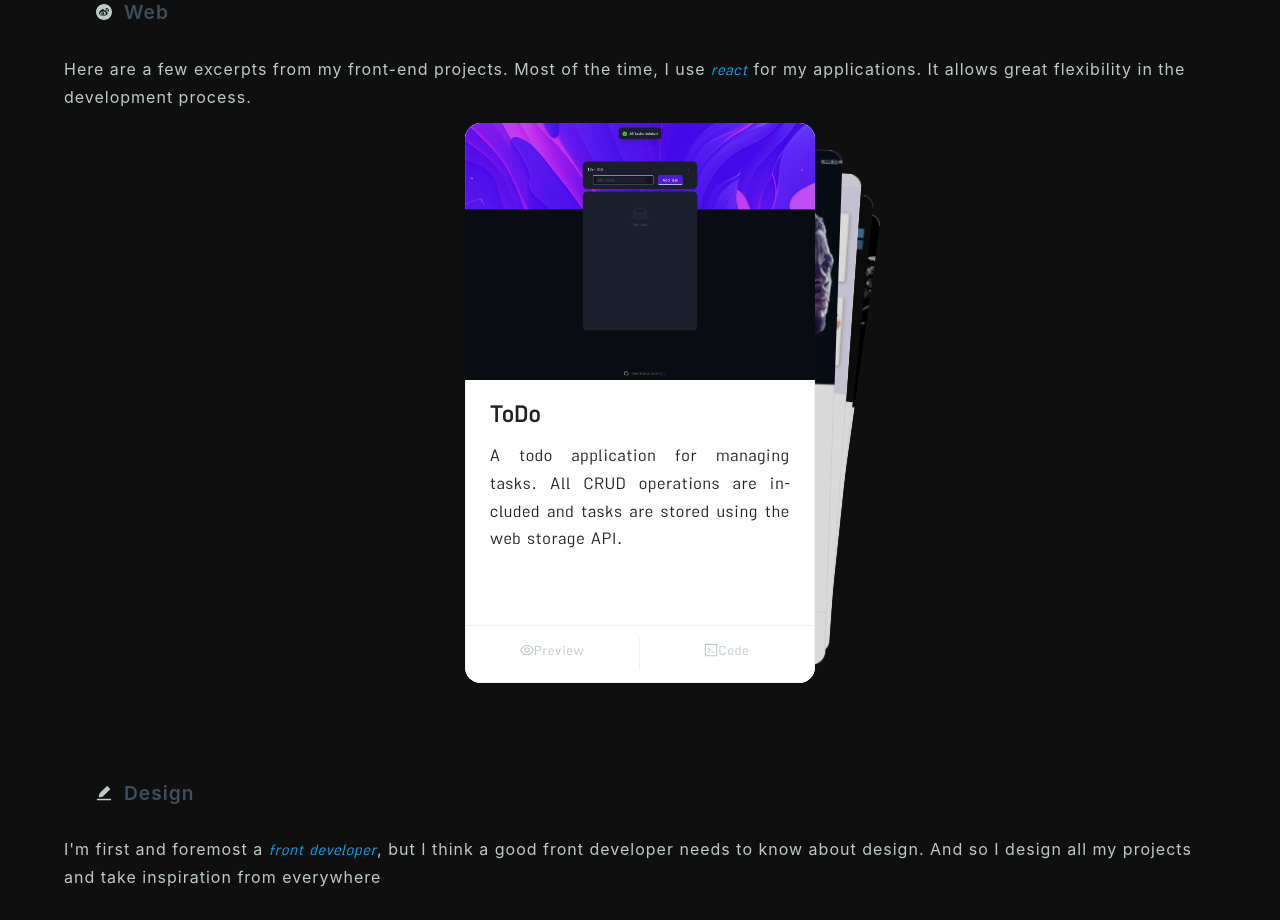
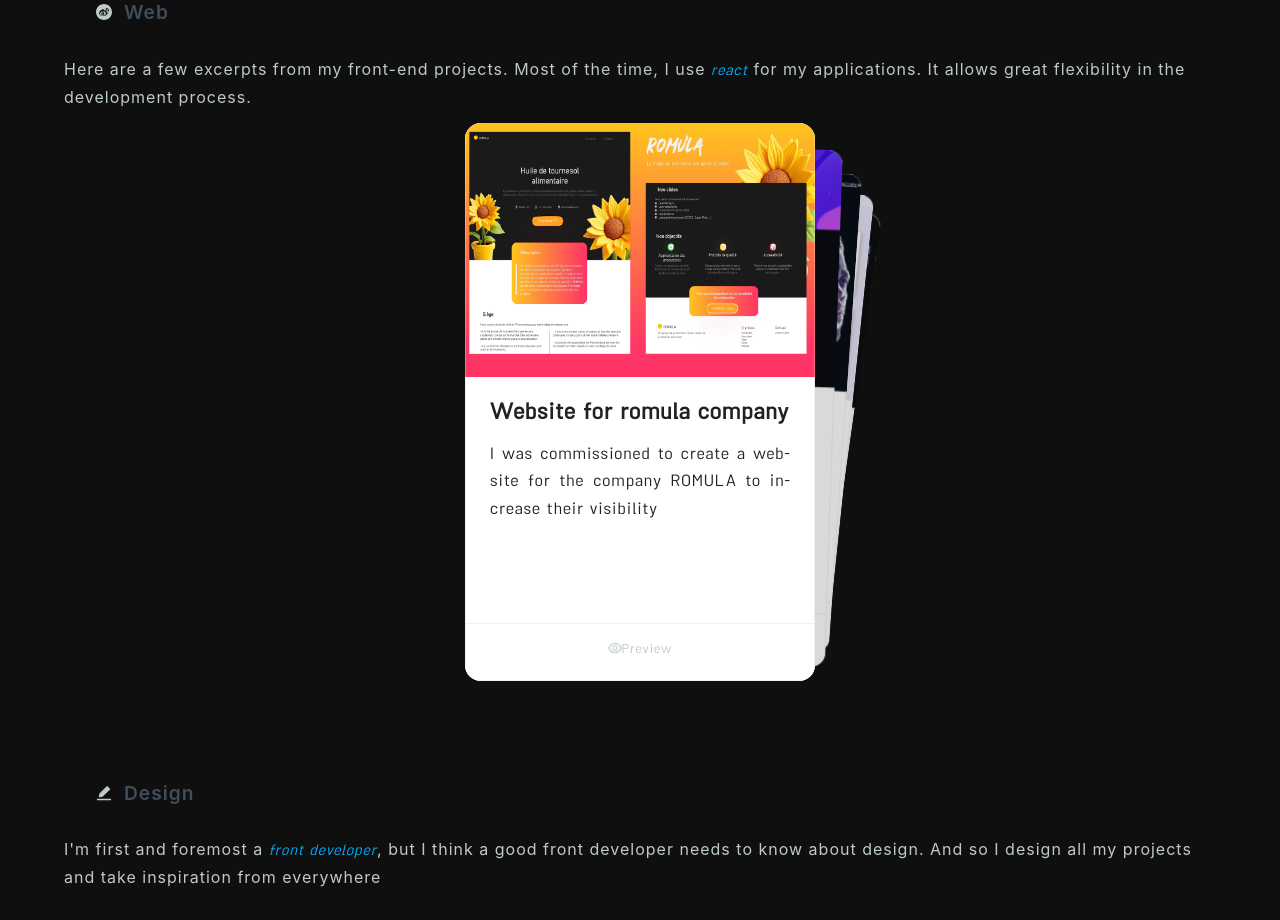
Before and after one commit to Annaick/Annaick.github.io, a React (Vite) app: page / in a window 1280 px wide. Shown: the part 2620-3540 px from the top of the page. Built offline with nearby package versions, Linux system fonts and the light colour scheme.

Commit message:
Added new project

```diff
--- a/src/components/main.jsx
+++ b/src/components/main.jsx
@@ -163,6 +163,12 @@
             </Fade>
             <Swiper style={{marginBottom: '5rem'}} effect={"cards"} grabCursor={true} modules={[EffectCards]} className="mySwiper">
                 <SwiperSlide>
+                    <Card actions={[<Button type="link" icon={<EyeOutlined></EyeOutlined>} target="_blank" style={{color: 'black'}} href="https://romula.vercel.app">Preview</Button>]}
+                     className="project" cover={<img className="cover" src="/romula.png" alt="Romula company website pic"></img>}>
+                        <Card.Meta title='Website for romula company' description={'I was commissioned to create a website for the company ROMULA to increase their visibility'}></Card.Meta>
+                    </Card>
+                </SwiperSlide>
+                <SwiperSlide>
                     <Card actions={[<Button type="link" icon={<EyeOutlined></EyeOutlined>} target="_blank" style={{color: 'black'}} href="https://Annaick.github.io/toDo">Preview</Button>, <Button style={{color: 'black'}} target="_blank" type="link" icon={<CodeOutlined></CodeOutlined>} href="https://github.com/Annaick/toDo">Code</Button>]}
                      className="project" cover={<img className="cover" src="/todo.png" alt="Todo application pic"></img>}>
                         <Card.Meta title='ToDo' description={'A todo application for managing tasks. All CRUD operations are included and tasks are stored using the web storage API.'}></Card.Meta>
```
Also changed, not shown: public/romula.png (added).
